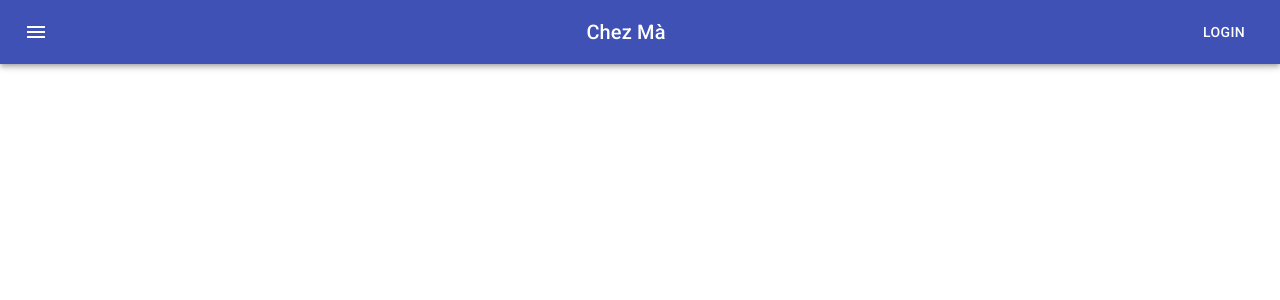
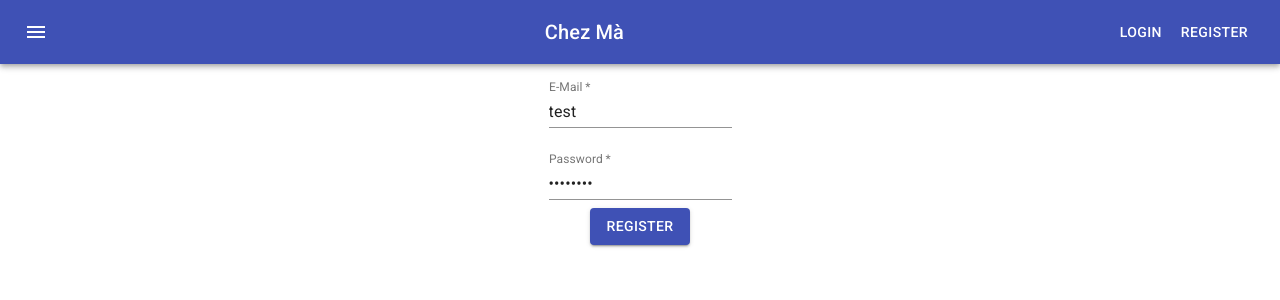
Before and after one commit to Chez-Ma/chezma, a React (Create React App) app: page /register in a window 1280 px wide. Shown: the top 300 px of the page. Built offline with nearby package versions, Linux system fonts and the light colour scheme.

Commit message:
Added link to register.

```diff
--- a/src/components/Header.js
+++ b/src/components/Header.js
@@ -21,6 +21,7 @@ class Header extends Component {
               Chez Mà
             </Typography>
             <Button color="inherit" component={Link} to="/login">Login</Button>
+            <Button color="inherit" component={Link} to="/register">Register</Button>
           </Toolbar>
         </AppBar>
       </div>
--- a/src/components/Register.js
+++ b/src/components/Register.js
@@ -1,10 +1,41 @@
 import React, {Component} from 'react';
+import Button from "@material-ui/core/Button";
+import TextField from "@material-ui/core/TextField";
+
+const mail = "test";
+const password = "password";
 
 class Register extends Component {
     render() {
         return (
             <div>
-
+                <form noValidate autoComplete="off">
+                    <div>
+                        <TextField
+                            id="user-mail"
+                            label="E-Mail"
+                            margin="normal"
+                            type="test"
+                            value={mail}
+                            required
+                        />
+                    </div>
+                    <div>
+                        <TextField
+                            id="user-pw"
+                            label="Password"
+                            margin="normal"
+                            type="password"
+                            value={password}
+                            required
+                        />
+                    </div>
+                    <div>
+                        <Button variant="contained" color="primary">
+                            Register
+                        </Button>
+                    </div>
+                </form>
             </div>
         );
     }
```
